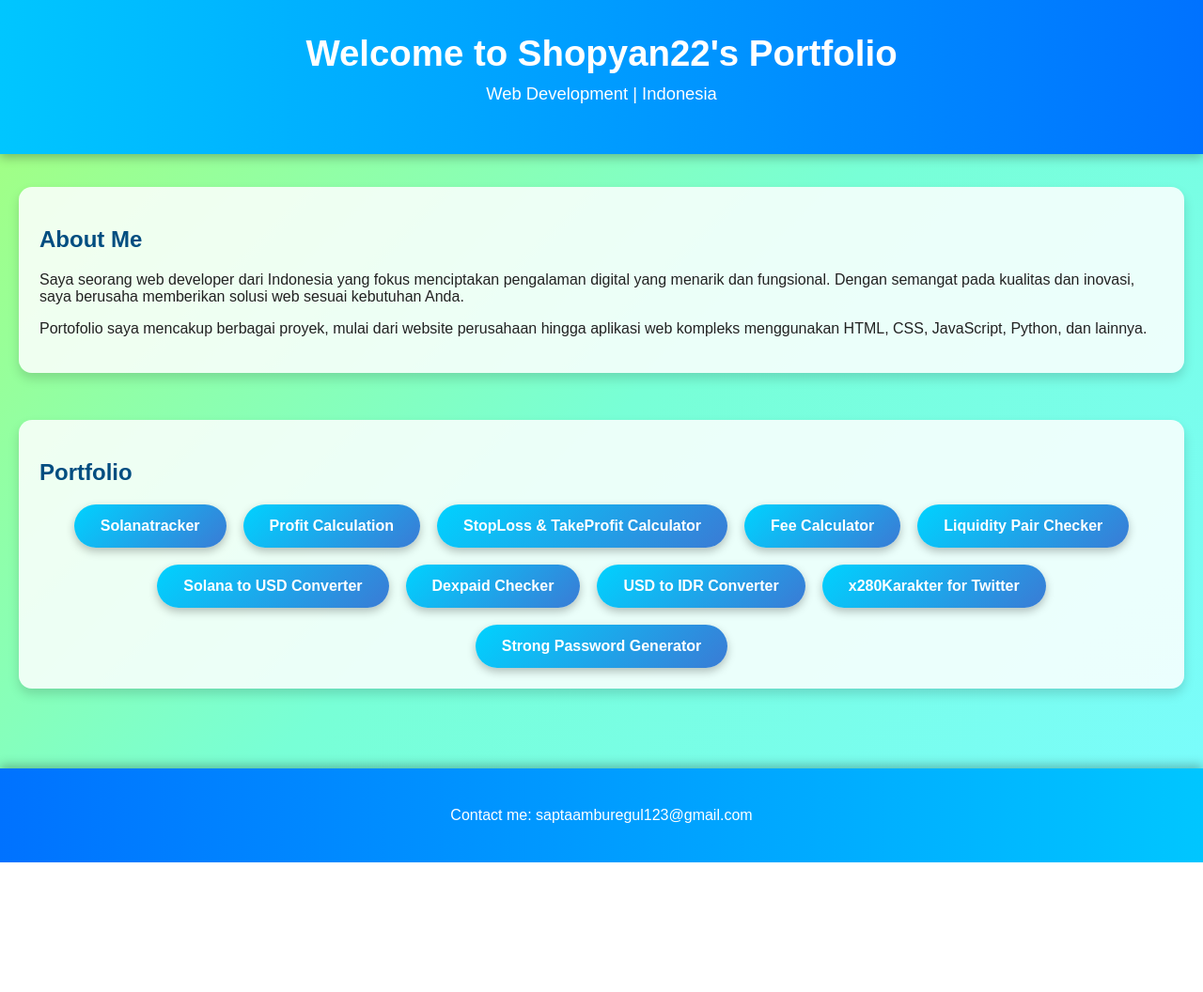
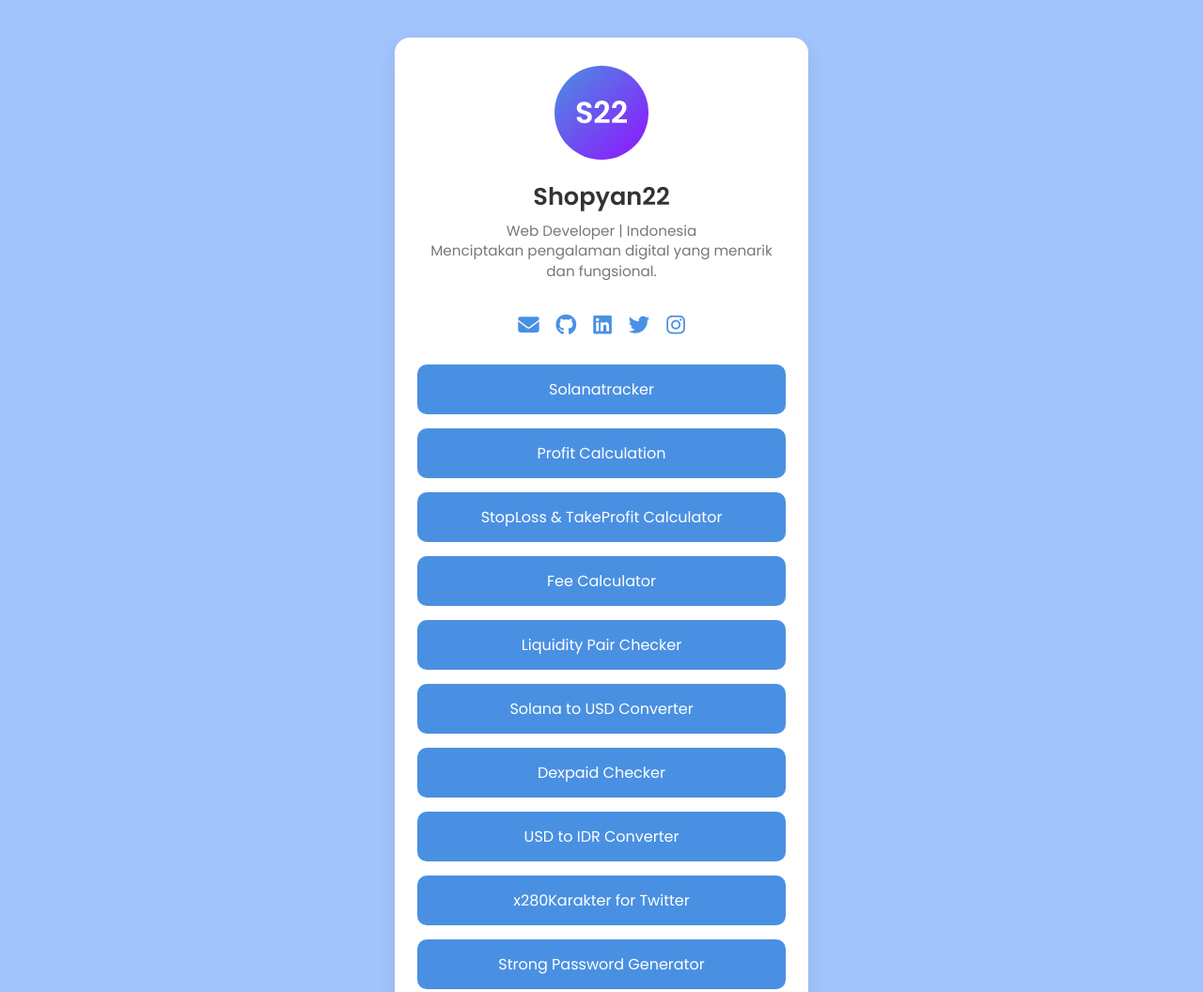
Before and after one commit to shopyan22/shopyan22.github.io, a plain HTML site: page index.html in a window 1280 px wide. Shown: the top 1056 px of the page at 94% size. Before the commit the page ends 918 px from the top, so only its background shows below. Drawn offline with Linux system fonts and the light colour scheme.

Commit message:
Update index.html

```diff
--- a/index.html
+++ b/index.html
@@ -1,125 +1,153 @@
+
 <!DOCTYPE html>
 <html lang="id">
 <head>
   <meta charset="UTF-8" />
-  <meta name="viewport" content="width=device-width, initial-scale=1.0">
-  <title>Portfolio Shopyan22</title>
+  <meta name="viewport" content="width=device-width, initial-scale=1.0"/>
+  <title>Shopyan22 Portfolio</title>
+  <link href="https://fonts.googleapis.com/css2?family=Poppins:wght@400;600&display=swap" rel="stylesheet"/>
+  <!-- Font Awesome -->
+  <link rel="stylesheet" href="https://cdnjs.cloudflare.com/ajax/libs/font-awesome/6.5.0/css/all.min.css"/>
+
   <style>
-  body {
-    font-family: Arial, sans-serif;
+    * {
+      box-sizing: border-box;
+      padding: 0;
       margin: 0;
-    padding: 0;
-    background: linear-gradient(135deg, #a8ff78, #78ffd6, #7afcff); /* hijau muda → toska → biru muda */
-    color: #222;
     }
 
-  header {
-    background: linear-gradient(90deg, #00c6ff, #0072ff); /* biru laut */
-    color: #fff;
-    padding: 35px 20px;
-    text-align: center;
-    box-shadow: 0 4px 10px rgba(0,0,0,0.25);
+    body {
+      font-family: 'Poppins', sans-serif;
+      background: #a1c4fd;
+      color: #333;
+      display: flex;
+      justify-content: center;
+      padding: 40px 20px;
     }
 
-  header h1 {
-    margin: 0;
-    font-size: 2.4em;
+    .container {
+      width: 100%;
+      max-width: 440px;
+      background: #fff;
+      border-radius: 16px;
+      box-shadow: 0 6px 20px rgba(0,0,0,0.08);
+      padding: 30px 24px;
+      text-align: center;
     }
 
-  header p {
-    margin-top: 10px;
-    font-size: 1.15em;
+    .avatar {
+      width: 100px;
+      height: 100px;
+      margin: 0 auto 20px;
+      border-radius: 50%;
+      background: linear-gradient(135deg, #4a90e2, #9013fe);
+      display: flex;
+      align-items: center;
+      justify-content: center;
+      color: #fff;
+      font-size: 32px;
+      font-weight: bold;
+      user-select: none;
     }
 
-  main {
-    padding: 35px 20px;
+    h1 {
+      font-size: 1.6em;
+      margin-bottom: 6px;
     }
 
-  section {
-    margin-bottom: 50px;
-    background: rgba(255, 255, 255, 0.85);
-    padding: 22px;
-    border-radius: 14px;
-    box-shadow: 0 6px 12px rgba(0,0,0,0.15);
+    p.bio {
+      font-size: 0.95em;
+      color: #777;
+      margin-bottom: 30px;
+      line-height: 1.4em;
     }
 
-  h2 {
-    color: #004d80; /* biru gelap elegan */
+    /* Social icons bar */
+    .social-icons {
+      display: flex;
+      justify-content: center;
+      gap: 18px;
+      margin-bottom: 25px;
     }
 
-  .links {
-    display: flex;
-    flex-wrap: wrap;
-    justify-content: center;
-    gap: 18px;
+    .social-icons a {
+      font-size: 1.4em;
+      color: #4a90e2;
+      text-decoration: none;
+      transition: color 0.3s, transform 0.3s;
     }
 
-  .link {
-    padding: 14px 28px;
-    background: linear-gradient(135deg, #00d2ff, #3a7bd5); /* biru toska → biru laut */
-    color: #fff;
-    border-radius: 30px;
-    text-decoration: none;
-    font-weight: bold;
-    transition: 0.3s ease;
-    box-shadow: 0 4px 10px rgba(0,0,0,0.25);
+    .social-icons a:hover {
+      color: #9013fe;
+      transform: scale(1.2);
     }
 
-  .link:hover {
-    background: linear-gradient(135deg, #3a7bd5, #00d2ff);
-    transform: translateY(-3px) scale(1.05);
+    a.btn {
+      display: block;
+      background-color: #4a90e2;
+      color: white;
+      text-decoration: none;
+      padding: 14px;
+      border-radius: 10px;
+      font-size: 1em;
+      font-weight: 500;
+      transition: background-color 0.3s;
+      margin-bottom: 15px;
+    }
+
+    a.btn:hover {
+      background-color: #3b7bd8;
     }
 
     footer {
-    background: linear-gradient(90deg, #0072ff, #00c6ff);
-    color: #fff;
-    text-align: center;
-    padding: 25px 15px;
-    font-size: 1em;
-    box-shadow: 0 -4px 10px rgba(0,0,0,0.25);
+      margin-top: 30px;
+      font-size: 0.8em;
+      color: #aaa;
     }
 
-  @media (max-width: 600px) {
-    .link {
-      width: 100%;
-      text-align: center;
-    }
+    footer a {
+      color: #4a90e2;
+      text-decoration: none;
     }
   </style>
-
 </head>
 <body>
-  <header>
-    <h1>Welcome to Shopyan22's Portfolio</h1>
-    <p>Web Development | Indonesia</p>
-  </header>
+  <div class="container">
+    <!-- Avatar -->
+    <div class="avatar">S22</div>
 
-  <main>
-    <section id="about">
-      <h2>About Me</h2>
-      <p>Saya seorang web developer dari Indonesia yang fokus menciptakan pengalaman digital yang menarik dan fungsional. Dengan semangat pada kualitas dan inovasi, saya berusaha memberikan solusi web sesuai kebutuhan Anda.</p>
-      <p>Portofolio saya mencakup berbagai proyek, mulai dari website perusahaan hingga aplikasi web kompleks menggunakan HTML, CSS, JavaScript, Python, dan lainnya.</p>
-    </section>
+    <!-- Nama -->
+    <h1>Shopyan22</h1>
+    <p class="bio">
+      Web Developer | Indonesia<br>
+      Menciptakan pengalaman digital yang menarik dan fungsional.
+    </p>
 
-    <section id="portfolio">
-      <h2>Portfolio</h2>
-      <div class="links">
-        <a href="/tracker/" class="link">Solanatracker</a>
-        <a href="/profitcalculation/" class="link">Profit Calculation</a>
-        <a href="/convert/" class="link">StopLoss & TakeProfit Calculator</a>
-        <a href="/fee-calculator/" class="link">Fee Calculator</a>
-        <a href="/liquiditypairchecker/" class="link">Liquidity Pair Checker</a>
-        <a href="/soltousd/" class="link">Solana to USD Converter</a>
-        <a href="/dexpaid/" class="link">Dexpaid Checker</a>
-        <a href="/usdtoidr/" class="link">USD to IDR Converter</a>
-		<a href="/x280Karakter/" class="link">x280Karakter for Twitter</a>
-		<a href="/password/" class="link">Strong Password Generator</a>
+    <!-- Ikon Sosial Media -->
+    <div class="social-icons">
+      <a href="mailto:saptaamburegul123@gmail.com"><i class="fa-solid fa-envelope"></i></a>
+      <a href="https://github.com/shopyan22" target="_blank"><i class="fa-brands fa-github"></i></a>
+      <a href="https://linkedin.com/in/shopyan22" target="_blank"><i class="fa-brands fa-linkedin"></i></a>
+      <a href="https://twitter.com/shopyan22" target="_blank"><i class="fa-brands fa-twitter"></i></a>
+      <a href="https://instagram.com/shopyan22" target="_blank"><i class="fa-brands fa-instagram"></i></a>
     </div>
-    </section>
-  </main>
 
+    <!-- Tombol Portfolio -->
+    <a href="/tracker/" class="btn" target="_blank">Solanatracker</a>
+    <a href="/profitcalculation/" class="btn" target="_blank">Profit Calculation</a>
+    <a href="/convert/" class="btn" target="_blank">StopLoss & TakeProfit Calculator</a>
+    <a href="/fee-calculator/" class="btn" target="_blank">Fee Calculator</a>
+    <a href="/liquiditypairchecker/" class="btn" target="_blank">Liquidity Pair Checker</a>
+    <a href="/soltousd/" class="btn" target="_blank">Solana to USD Converter</a>
+    <a href="/dexpaid/" class="btn" target="_blank">Dexpaid Checker</a>
+    <a href="/usdtoidr/" class="btn" target="_blank">USD to IDR Converter</a>
+    <a href="/x280Karakter/" class="btn" target="_blank">x280Karakter for Twitter</a>
+    <a href="/password/" class="btn" target="_blank">Strong Password Generator</a>
+
+    <!-- Footer -->
     <footer>
-    <p>Contact me: saptaamburegul123@gmail.com</p>
+      <p>&copy; 2025 <a href="https://github.com/shopyan22" target="_blank">GitHub Saya</a></p>
     </footer>
+  </div>
 </body>
 </html>
```
Lines whose indentation alone changed are shown as unchanged.
